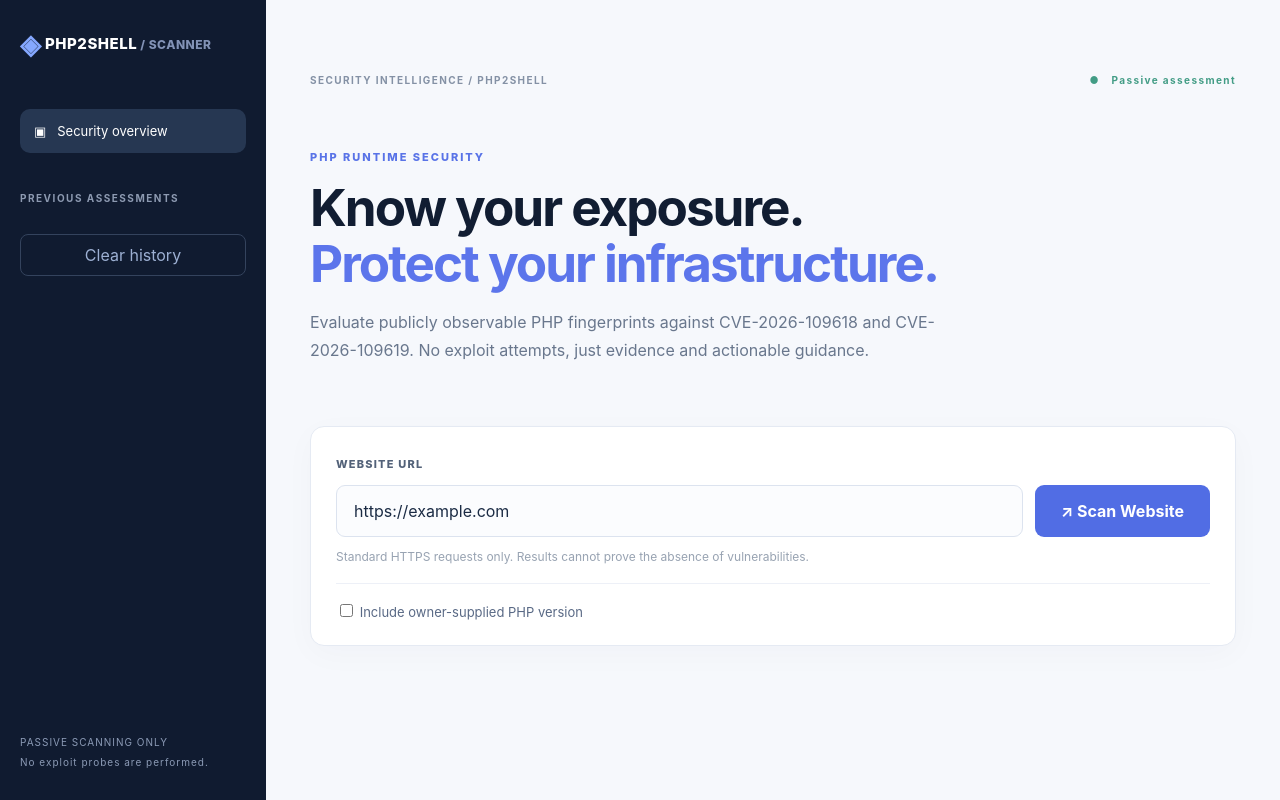
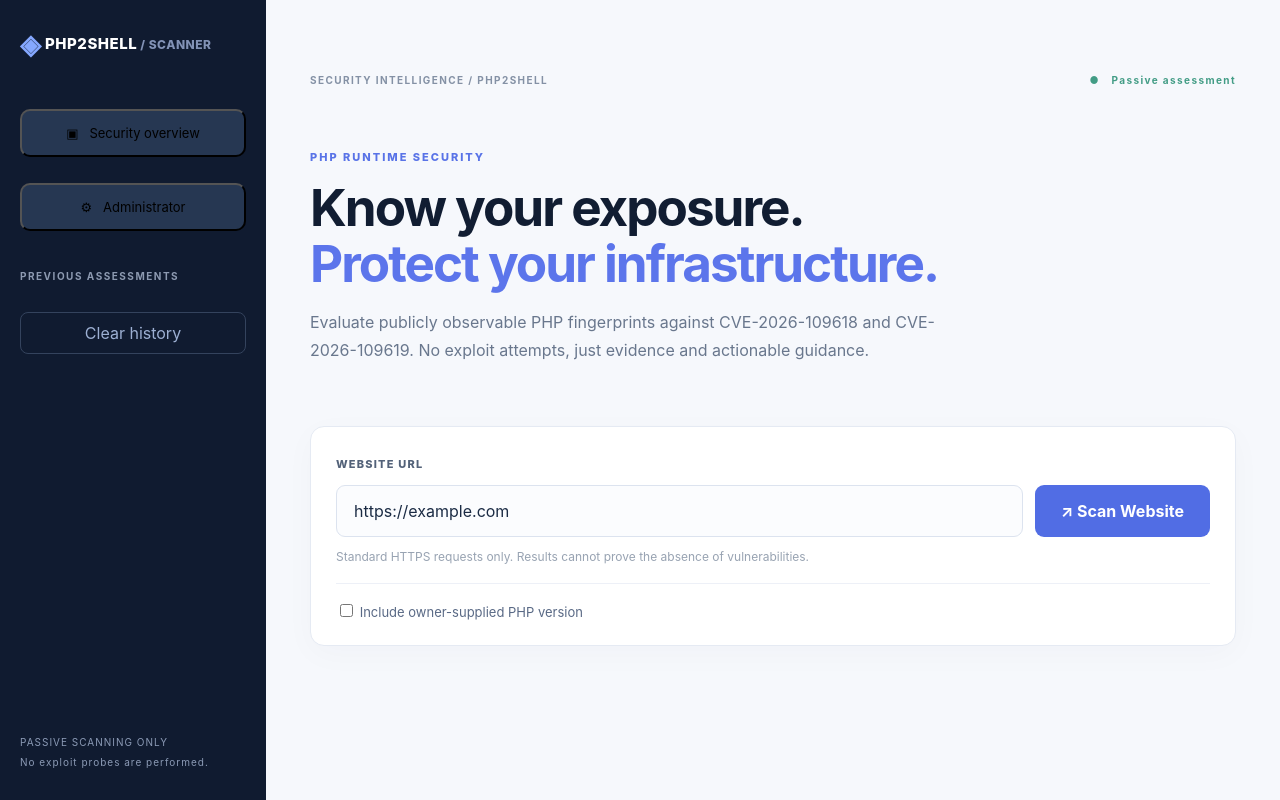
Before and after one commit to ChristianMarzianGithub/php2shellCehcker, a React (Vite) app: page / in a window 1280 px wide. Built offline with nearby package versions, Linux system fonts and the light colour scheme.

Commit message:
Expose administrator section in application navigation

```diff
--- a/src/main.tsx
+++ b/src/main.tsx
@@ -1,9 +1,10 @@
-import React,{useState} from 'react';import{createRoot}from'react-dom/client';import './style.css';
+import React,{useState} from 'react';import Admin from './Admin';import{createRoot}from'react-dom/client';import './style.css';
 type Compatibility={cms:string;version:string;minimumPhp:string;testedPhp:string;source:string;note:string};
 type Evidence={kind:string;value:string;source:string;strength:string};
 type Finding={id:string;status:string;confidence:number;detail:string;impact:string};
 type Report={id:string;url:string;createdAt:string;server:string;php:boolean;version:string|null;app:string;status:string;confidence:number;detail:string;observations:string[];findings:Finding[];recommendations:string[];sources:string[];evidence?:Evidence[];compatibility?:Compatibility[];pageCount?:number;completeness?:number;technologyStatus?:string;patchStatus?:string;versionSource?:string;proxy?:boolean;ownerDiagnostics?:{distribution:string;packageRelease:string;sapi:string;vendorAdvisory:string}};
 function App(){
+ const [showAdmin,setShowAdmin]=useState(false);
  const [url,setUrl]=useState('https://example.com'),[version,setVersion]=useState(''),[owner,setOwner]=useState(false),[agree,setAgree]=useState(false);
  const [distribution,setDistribution]=useState(''),[packageRelease,setPackageRelease]=useState(''),[sapi,setSapi]=useState(''),[vendorAdvisory,setVendorAdvisory]=useState('');
  const [loading,setLoading]=useState(false),[error,setError]=useState(''),[report,setReport]=useState<Report|null>(null);
@@ -14,9 +15,9 @@
  const data=await r.json();if(!r.ok)throw Error(data.error||'Assessment failed');
  setReport(data);persist([data,...history].slice(0,20));}catch(e){setError(e instanceof Error?e.message:'Request failed')}finally{setLoading(false)}}
  function download(){if(!report)return;const blob=new Blob([JSON.stringify(report,null,2)],{type:'application/json'});const a=document.createElement('a');a.href=URL.createObjectURL(blob);a.download='php2shell-'+report.id+'.json';a.click();URL.revokeObjectURL(a.href)}
- return <div className="page"><aside className="side"><div className="brand"><span className="logo">◈</span> PHP2SHELL<span className="muted"> / SCANNER</span></div><div className="nav">▣ &nbsp; Security overview</div><h4>PREVIOUS ASSESSMENTS</h4>{history.map(h=><button key={h.id} className="history" onClick={()=>setReport(h)}><span>{new URL(h.url).hostname}</span><small>{new Date(h.createdAt).toLocaleDateString()}</small></button>)}<button className="clear" onClick={()=>persist([])}>Clear history</button><div className="asideBottom">PASSIVE SCANNING ONLY<br/>No exploit probes are performed.</div></aside>
+ return <div className="page"><aside className="side"><div className="brand"><span className="logo">◈</span> PHP2SHELL<span className="muted"> / SCANNER</span></div><button className="nav" onClick={()=>setShowAdmin(false)}>▣ &nbsp; Security overview</button><button className="nav" style={{marginTop:0}} onClick={()=>setShowAdmin(true)}>⚙ &nbsp; Administrator</button><h4>PREVIOUS ASSESSMENTS</h4>{history.map(h=><button key={h.id} className="history" onClick={()=>setReport(h)}><span>{new URL(h.url).hostname}</span><small>{new Date(h.createdAt).toLocaleDateString()}</small></button>)}<button className="clear" onClick={()=>persist([])}>Clear history</button><div className="asideBottom">PASSIVE SCANNING ONLY<br/>No exploit probes are performed.</div></aside>
  <main><div className="top"><span>SECURITY INTELLIGENCE / PHP2SHELL</span><span className="dot">● &nbsp; Passive assessment</span></div>
- <section className="hero"><div className="eyebrow">PHP RUNTIME SECURITY</div><h1>Know your exposure.<br/><em>Protect your infrastructure.</em></h1><p>Evaluate publicly observable PHP fingerprints against CVE-2026-109618 and CVE-2026-109619. No exploit attempts, just evidence and actionable guidance.</p></section>
+ {showAdmin?<Admin/>:<><section className="hero"><div className="eyebrow">PHP RUNTIME SECURITY</div><h1>Know your exposure.<br/><em>Protect your infrastructure.</em></h1><p>Evaluate publicly observable PHP fingerprints against CVE-2026-109618 and CVE-2026-109619. No exploit attempts, just evidence and actionable guidance.</p></section>
  <form className="scanCard" onSubmit={scan}><label>WEBSITE URL</label><div className="urlRow"><input aria-label="Website URL" value={url} onChange={e=>setUrl(e.target.value)} placeholder="https://example.com" required/><button disabled={loading}>{loading?'Assessing…':'↗ Scan Website'}</button></div><p className="hint">Standard HTTPS requests only. Results cannot prove the absence of vulnerabilities.</p>
  <div className="ownerToggle"><label><input type="checkbox" checked={owner} onChange={e=>setOwner(e.target.checked)}/> Include owner-supplied PHP version</label>{owner&&<div className="ownerFields"><label>Runtime version from your own server (e.g. 8.3.35)</label><input value={version} onChange={e=>setVersion(e.target.value)} placeholder="8.3.35"/><label>Operating system / distribution</label><input value={distribution} onChange={e=>setDistribution(e.target.value)} placeholder="Debian 13, Ubuntu 24.04, RHEL..."/><label>Installed PHP package release</label><input value={packageRelease} onChange={e=>setPackageRelease(e.target.value)} placeholder="Exact vendor package release"/><label>Web-serving PHP SAPI</label><input value={sapi} onChange={e=>setSapi(e.target.value)} placeholder="PHP-FPM or Apache module"/><label>Vendor advisory URL or identifier (unverified)</label><input value={vendorAdvisory} onChange={e=>setVendorAdvisory(e.target.value)} placeholder="Vendor security advisory"/><label><input type="checkbox" checked={agree} onChange={e=>setAgree(e.target.checked)}/> I am authorized to assess this website.</label><p className="hint">Owner input is not verified; it only influences version analysis. No active checks are enabled.</p></div>}</div></form>
  {error&&<div className="error">{error}</div>}{loading&&<div className="scanCard">Resolving host → Validating public address → Inspecting response → Evaluating PHP runtime…</div>}
@@ -24,6 +25,6 @@
  <div className="cols"><section className="panel"><h3>Vulnerability analysis</h3>{report.findings.map(f=><article className="finding" key={f.id}><div className="findingTop"><b>{f.id}</b><span>{f.status}</span></div><p>{f.impact}</p><small>{f.detail}</small></article>)}</section><section className="panel"><h3>Detected technology</h3><div className="field"><span>PHP evidence</span><b>{report.php?'Detected':'Not established'}</b></div><div className="field"><span>Application</span><b>{report.app}</b></div><div className="field"><span>Protocol</span><b>HTTPS</b></div><h3>Evidence ledger</h3>{report.evidence?.length?report.evidence.map((e,i)=><div className="evidence" key={i}><div><b>{e.kind}</b><small>{e.strength} evidence</small></div><p>{e.value}</p><small>{e.source}</small></div>):report.observations.map((v,i)=><p className="observation" key={i}>◦ {v}</p>)}</section></div>
  <section className="panel"><h3>Software version clues & PHP compatibility</h3><p className="hint">CMS and asset versions constrain possible PHP runtimes but do not reveal the installed PHP patch level. Historical copyright dates are unrelated to runtime version.</p>{report.compatibility?.length?report.compatibility.map((info,i)=><div key={i} className="evidence"><b>{info.cms} {info.version}</b><div className="field"><span>Documented PHP minimum</span><b>{info.minimumPhp}</b></div><div className="field"><span>Compatibility reference</span><b>{info.testedPhp}</b></div><p>{info.note}</p><a href={info.source} target="_blank" rel="noreferrer">Official compatibility documentation</a></div>):<p className="hint">No CMS version could be reliably inferred from the sampled public HTML. Other software and copyright hints, if present, appear in the evidence ledger.</p>}</section><section className="panel"><h3>Potential attacker impact</h3><p>On an affected, exploitable PHP deployment, crafted traffic could corrupt runtime state and potentially allow code to run with the PHP worker account’s privileges. Resulting access could expose configuration secrets, database credentials or application content; other systems are at risk only to the extent accessible by that account. Watch for unusual PHP crashes, memory exhaustion, unexpected child processes and anomalous requests. This is a high-level risk explanation, not confirmation that this target can be exploited.</p></section>
  <section className="panel"><h3>Recommended remediation</h3>{report.recommendations.map((r,i)=><p key={i} className="remediation"><span>{String(i+1).padStart(2,'0')}</span>{r}</p>)}</section><section className="sources"><h3>References</h3>{report.sources.map(s=><p key={s}><a href={s} target="_blank" rel="noreferrer">{s}</a></p>)}</section></div>}
- </main></div>
+ </>}</main></div>
 }
 createRoot(document.getElementById('root')!).render(<App/>);
```
